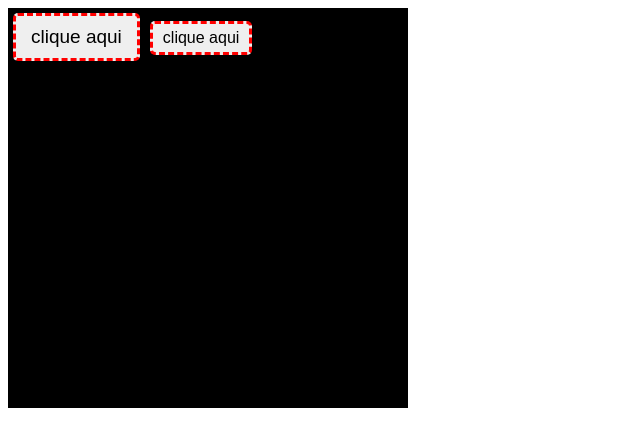
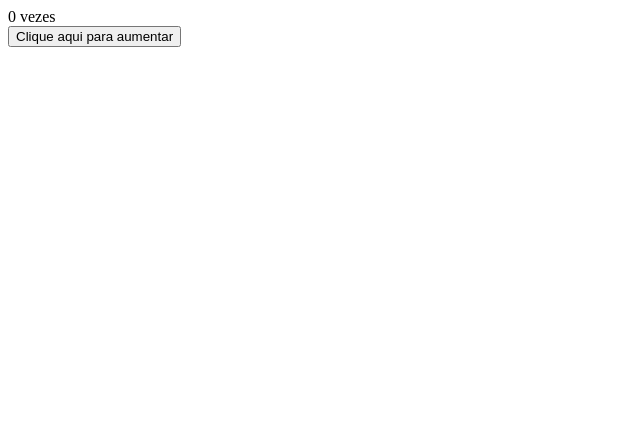
Before and after one commit to Silper77/ola-mundo-reactjs, a React (Create React App) app in the folder react-number-one/: page / in a window 1280 px wide. Shown: the top 446 px of the page, without its empty margins (0-640 px from the left). Built offline with nearby package versions, Linux system fonts and the light colour scheme.

Commit message:
useState

```diff
--- a/react-number-one/src/App.js
+++ b/react-number-one/src/App.js
@@ -1,33 +1,18 @@
-import React from "react";
+import React, { useState } from "react";
 import styled from "styled-components";
 
-const Site = styled.div`
-  width: 400px;
-  height: 400px;
-  background-color: black;
-`;
+function App() {
+  const [contagem, setContagem] = useState(0);
 
-const Button = styled.button`
-  font-size: 19px;
-  padding: 10px 15px;
-  border: 3px dashed #ff0000;
-  color: "#FF0000";
-  background-color: "#FFF";
-  margin: 5px;
-  border-radius: 5px;
-`;
+  const botaoAction = () => {
+    setContagem(contagem + 1);
+  };
 
-const ButtonSmall = styled(Button)`
-  padding: 5px 10px;
-  font-size: 16px;
-`;
-
-function App() {
   return (
-    <Site>
-      <Button>clique aqui</Button>
-      <ButtonSmall>clique aqui</ButtonSmall>
-    </Site>
+    <container>
+      <div>{contagem} vezes</div>
+      <button onClick={botaoAction}>Clique aqui para aumentar</button>
+    </container>
   );
 }
 
```
